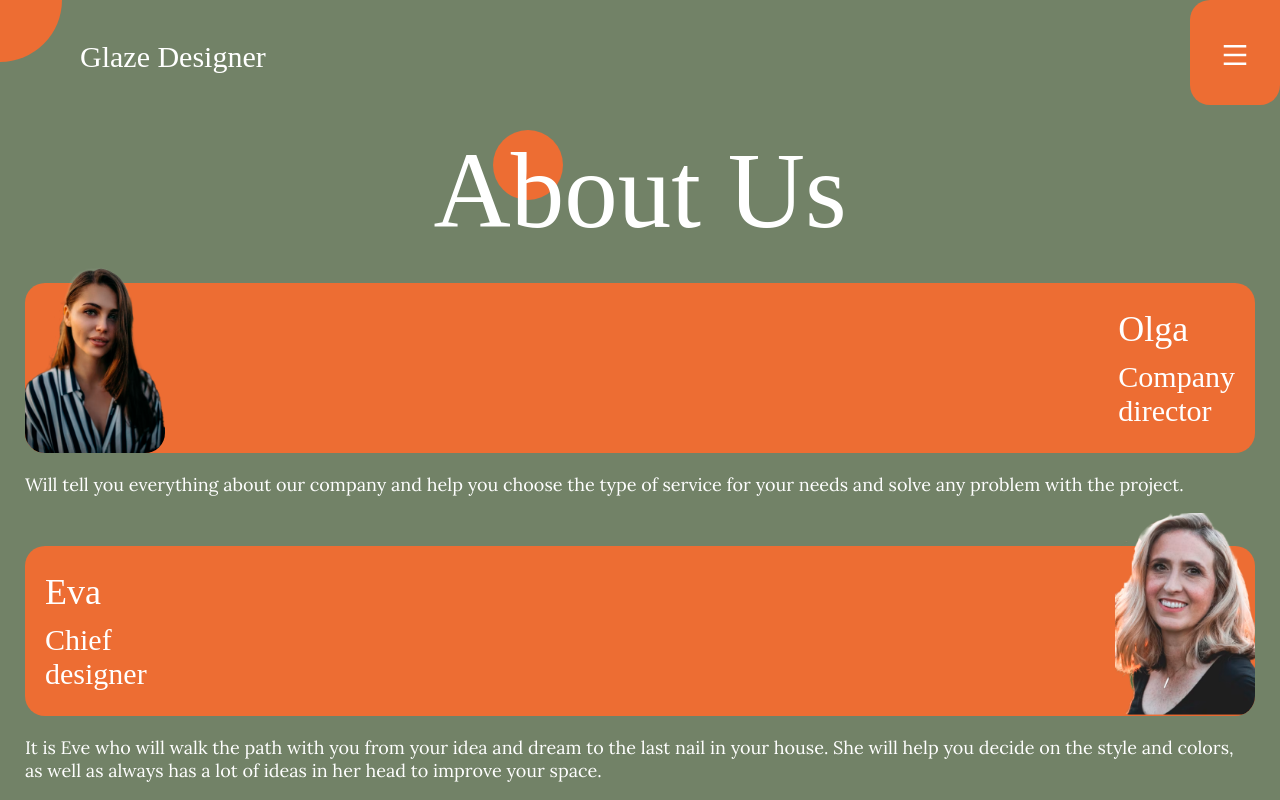
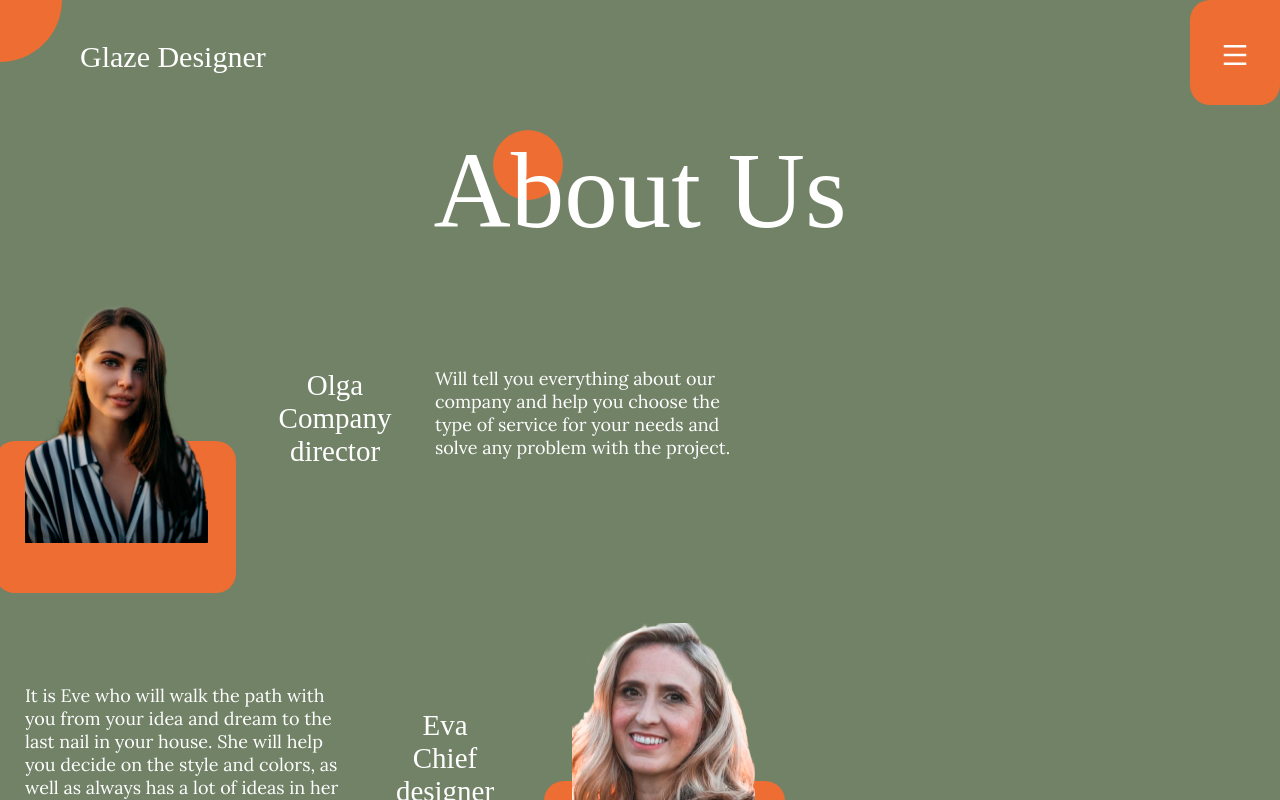
Before and after one commit to DarkSky3309/glaze, a React (Vite) app: page /about-us in a window 1280 px wide. Shown: the top 800 px of the page. Built offline with nearby package versions, Linux system fonts and the light colour scheme.

Commit message:
about-us adaptive tablet

```diff
--- a/src/components/about-us/AboutItemComponent.tsx
+++ b/src/components/about-us/AboutItemComponent.tsx
@@ -9,17 +9,21 @@
 }
 const AboutItemComponent:FC<ItemProps> = ({name, image,profession,description, position}) => {
     return (
-        <div className="about__main-item">
+        <div className={`about__main-item ${position + "1"}`}>
             <div className={`about__main-item-info ${position}`}>
-                <img src={image} alt="our specialist"/>
+                <img src={image} alt="our specialist" className={"mb"}/>
                 <div className="about__main-item-info-name">
                     <h3>{name}</h3>
                     <h4>{profession}</h4>
                 </div>
             </div>
+            <img src={image} alt="our specialist" className={"ourSpecialist"}/>
+            <h3 className={"name"}>{name}</h3>
+            <h4 className={"profession"}>{profession}</h4>
             <p className="about_main-item-description">
                 {description}
             </p>
+            <div className="box"></div>
         </div>
     );
 };
--- a/src/scss/about-us.css
+++ b/src/scss/about-us.css
@@ -20,6 +20,10 @@
   z-index: -1;
   margin-left: 60px;
 }
+.about__content box {
+  display: none;
+  visibility: hidden;
+}
 .about__content .about__main {
   position: relative;
 }
@@ -29,6 +33,18 @@
 .about__content .about__main .about__main-item {
   position: relative;
   padding-bottom: 50px;
+}
+.about__content .about__main .about__main-item .name {
+  display: none;
+  visibility: hidden;
+}
+.about__content .about__main .about__main-item .ourSpecialist {
+  display: none;
+  visibility: hidden;
+}
+.about__content .about__main .about__main-item .profession {
+  display: none;
+  visibility: hidden;
 }
 .about__content .about__main .about__main-item .left {
   display: flex;
--- a/src/scss/about-us.scss
+++ b/src/scss/about-us.scss
@@ -22,6 +22,10 @@
       }
     }
   }
+  box{
+    display: none;
+    visibility: hidden;
+  }
 
   .about__main {
     position: relative;
@@ -33,6 +37,19 @@
     .about__main-item {
       position: relative;
       padding-bottom: 50px;
+      .name{
+        display: none;
+        visibility: hidden;
+      }
+
+      .ourSpecialist{
+        display: none;
+        visibility: hidden;
+      }
+      .profession{
+        display: none;
+        visibility: hidden;
+      }
 
       .left {
         display: flex;
--- a/src/scss/addaptive.scss
+++ b/src/scss/addaptive.scss
@@ -107,92 +107,104 @@
 
     .services__content {
       padding: 0 25px;
+
       .title {
         &::before {
           content: '';
           position: absolute;
           background-color: $orange;
-          margin-left: 170px!important;
-          width: 124px!important;
-          height: 124px!important;
+          margin-left: 170px !important;
+          width: 124px !important;
+          height: 124px !important;
           border-radius: 50%;
           z-index: -1;
         }
       }
+
       .services__main-item {
-        grid-column-gap: 30px!important;
+        grid-column-gap: 30px !important;
         display: grid !important;
         grid-template-rows: 1fr 3fr;
         grid-template-columns: 1fr 1fr;
         grid-template-areas: "title image"
                               "description image";
         max-width: 736px !important;
-        align-items: end!important;
-        &:nth-of-type(2){
+        align-items: end !important;
+
+        &:nth-of-type(2) {
           grid-template-areas: "image title "
                               "image description";
         }
-        img{
+
+        img {
           grid-area: image;
-          width: unset!important;
+          width: unset !important;
           max-width: 100% !important;
-          height: 202px!important;
+          height: 202px !important;
         }
-        h3{
+
+        h3 {
           grid-area: title;
-          font-size: 36px!important;
-          width: unset!important;
+          font-size: 36px !important;
+          width: unset !important;
         }
-        p{
+
+        p {
           grid-area: description;
         }
-        .first-item-title{
+
+        .first-item-title {
           &::before {
             content: '';
             position: absolute;
             background-color: $orange;
-            width: 104px!important;
-            height: 104px!important;
-            margin-top: -50px!important;
-            margin-left: 100px!important;
+            width: 104px !important;
+            height: 104px !important;
+            margin-top: -50px !important;
+            margin-left: 100px !important;
           }
 
         }
+
         .second-item-title {
           &::before {
             content: '';
             position: absolute;
             background-color: $orange;
-            width: 104px!important;
-            height: 104px!important;
-            margin-left: 130px!important;
-            margin-top: -50px!important;
+            width: 104px !important;
+            height: 104px !important;
+            margin-left: 130px !important;
+            margin-top: -50px !important;
           }
         }
-        .third-item-title{
-          &::before{
+
+        .third-item-title {
+          &::before {
             content: '';
             position: absolute;
             background-color: $orange;
             width: 104px !important;
-            height: 104px!important;
-            margin-top: -30px!important;
+            height: 104px !important;
+            margin-top: -30px !important;
           }
         }
       }
     }
-    .lookBook{
+
+    .lookBook {
       .carousel {
         .carousel__inner {
           display: flex;
 
           .slide {
-            padding-left: 50px!important;
-            &:last-of-type{
-              padding-right: 50px!important;
+            padding-left: 50px !important;
+
+            &:last-of-type {
+              padding-right: 50px !important;
             }
-            &:first-of-type,{
-              padding-left: 35px!important;
+
+            &:first-of-type, {
+              padding-left: 35px !important;
             }
 
             .slide-info {
@@ -205,43 +217,50 @@
 
             img {
               margin-bottom: 20px;
-              width: 351px!important;
-              height: 202px!important;
+              width: 351px !important;
+              height: 202px !important;
               border-radius: 20px;
             }
-            .info{
+
+            .info {
               display: flex;
               flex-wrap: wrap;
               justify-content: space-between;
               gap: 10px;
             }
-            .slide-info{
+
+            .slide-info {
               font-size: 28px;
             }
           }
         }
       }
-      .review{
+
+      .review {
         display: flex;
         justify-content: space-between;
         flex-wrap: wrap;
         gap: 10px;
-        .review__wrapper{
+
+        .review__wrapper {
           max-width: 49%;
           min-width: 40%;
-          .item__wrapper{
-            min-height: max-content!important;
+
+          .item__wrapper {
+            min-height: max-content !important;
 
           }
         }
       }
     }
-    .contact__content{
-      .contact__main-wrapper{
-        .contact__info{
+
+    .contact__content {
+      .contact__main-wrapper {
+        .contact__info {
           margin: 0 auto;
           max-width: 601px;
-          .contact__container{
+
+          .contact__container {
             display: grid;
             grid-template-columns: 1fr 5fr;
             grid-template-rows: 1fr 1fr;
@@ -250,16 +269,19 @@
             align-items: center;
             gap: unset;
             grid-column-gap: 20px;
-            i{
+
+            i {
               grid-area: icon;
               font-size: 50px;
             }
-            h3{
+
+            h3 {
               grid-area: subtitle;
               font-weight: 700;
               font-size: 36px;
             }
-            p{
+
+            p {
               font-weight: 700;
               grid-area: description;
               font-size: 29px;
@@ -267,17 +289,115 @@
 
           }
         }
+
         form {
           padding: 20px 30px;
-          input, textarea{
+
+          input, textarea {
             padding: 10px 27px;
             font-size: 29px;
-            &::placeholder{
-              color: #464646!important;
+
+            &::placeholder {
+              color: #464646 !important;
             }
           }
         }
       }
     }
+
+    .about__content {
+      .about__main {
+        position: relative;
+        .box{
+          display: block;
+          position: absolute;
+          width: 241px;
+          height: 152px;
+          background: #ED6D33;
+          border-radius: 20px;
+          z-index: -1;
+          bottom: 0;
+        }
+        .left1{
+          grid-template-areas:
+                  "image . ."
+                  "image name description"
+                  "image profession description"
+                  "image . .";
+          grid-template-columns: 210px 1fr 2fr;
+          .box{
+            left: -30px;
+          }
+        }
+        .right1{
+          grid-template-areas:
+                  ". . image"
+                  "description name image"
+                  "description profession image"
+                  ". . image";
+          grid-template-columns: 2fr 1fr 210px;
+          justify-items: end;
+          .box{
+            right: -30px;
+          }
+        }
+        .about__main-item {
+          margin-bottom: 30px;
+          display: grid;
+          max-width: 730px;
+          grid-template-rows: repeat(4, 1fr);
+          max-height: 260px;
+          align-items: center;
+          grid-column-gap: 20px;
+          .name{
+            display: block;
+            visibility: visible;
+            grid-area: name;
+            margin: 40px auto 0;
+            font-size: 29px;
+            font-weight: 400;
+          }
+          .profession{
+            display: block;
+            visibility: visible;
+            grid-area: profession;
+            margin: 0 auto 30px;
+            font-size: 29px;
+            font-weight: 400;
+            width: min-content;
+            text-align: center;
+          }
+          .ourSpecialist {
+            display: block;
+            visibility: visible;
+            grid-area: image;
+            position: relative;
+            height: 100%;
+            width: 100%;
+            max-width: 183px;
+            min-width: 160px;
+          }
+          img::before{
+            content: '';
+            position: absolute;
+            background-color: $orange;
+            width: 70px;
+            height: 70px;
+            border-radius: 50%;
+            margin-left: 60px;
+          }
+
+          .about__main-item-info {
+            display: none;
+            visibility: hidden;
+          }
+
+          p {
+            grid-area: description;
+          }
+        }
+      }
+
+    }
   }
 }
--- a/src/scss/style.css
+++ b/src/scss/style.css
@@ -341,6 +341,87 @@
   body .contact__content .contact__main-wrapper form input::placeholder, body .contact__content .contact__main-wrapper form textarea::placeholder {
     color: #464646 !important;
   }
+  body .about__content .about__main {
+    position: relative;
+  }
+  body .about__content .about__main .box {
+    display: block;
+    position: absolute;
+    width: 241px;
+    height: 152px;
+    background: #ED6D33;
+    border-radius: 20px;
+    z-index: -1;
+    bottom: 0;
+  }
+  body .about__content .about__main .left1 {
+    grid-template-areas: "image . ." "image name description" "image profession description" "image . .";
+    grid-template-columns: 210px 1fr 2fr;
+  }
+  body .about__content .about__main .left1 .box {
+    left: -30px;
+  }
+  body .about__content .about__main .right1 {
+    grid-template-areas: ". . image" "description name image" "description profession image" ". . image";
+    grid-template-columns: 2fr 1fr 210px;
+    justify-items: end;
+  }
+  body .about__content .about__main .right1 .box {
+    right: -30px;
+  }
+  body .about__content .about__main .about__main-item {
+    margin-bottom: 30px;
+    display: grid;
+    max-width: 730px;
+    grid-template-rows: repeat(4, 1fr);
+    max-height: 260px;
+    align-items: center;
+    grid-column-gap: 20px;
+  }
+  body .about__content .about__main .about__main-item .name {
+    display: block;
+    visibility: visible;
+    grid-area: name;
+    margin: 40px auto 0;
+    font-size: 29px;
+    font-weight: 400;
+  }
+  body .about__content .about__main .about__main-item .profession {
+    display: block;
+    visibility: visible;
+    grid-area: profession;
+    margin: 0 auto 30px;
+    font-size: 29px;
+    font-weight: 400;
+    width: min-content;
+    text-align: center;
+  }
+  body .about__content .about__main .about__main-item .ourSpecialist {
+    display: block;
+    visibility: visible;
+    grid-area: image;
+    position: relative;
+    height: 100%;
+    width: 100%;
+    max-width: 183px;
+    min-width: 160px;
+  }
+  body .about__content .about__main .about__main-item img::before {
+    content: "";
+    position: absolute;
+    background-color: #ED6D33;
+    width: 70px;
+    height: 70px;
+    border-radius: 50%;
+    margin-left: 60px;
+  }
+  body .about__content .about__main .about__main-item .about__main-item-info {
+    display: none;
+    visibility: hidden;
+  }
+  body .about__content .about__main .about__main-item p {
+    grid-area: description;
+  }
 }
 body {
   background-color: #728267;
```
Also changed, not shown: 2 other files (tests, documents, lock files or other folders).
